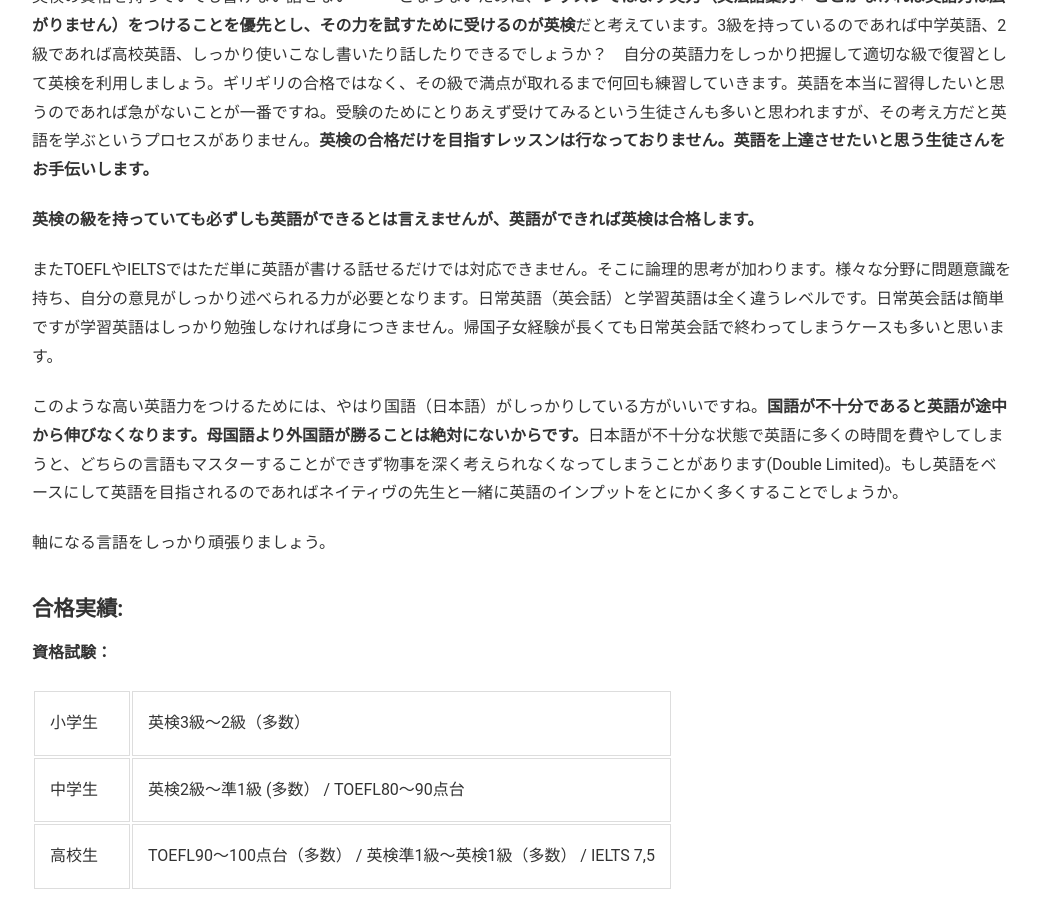
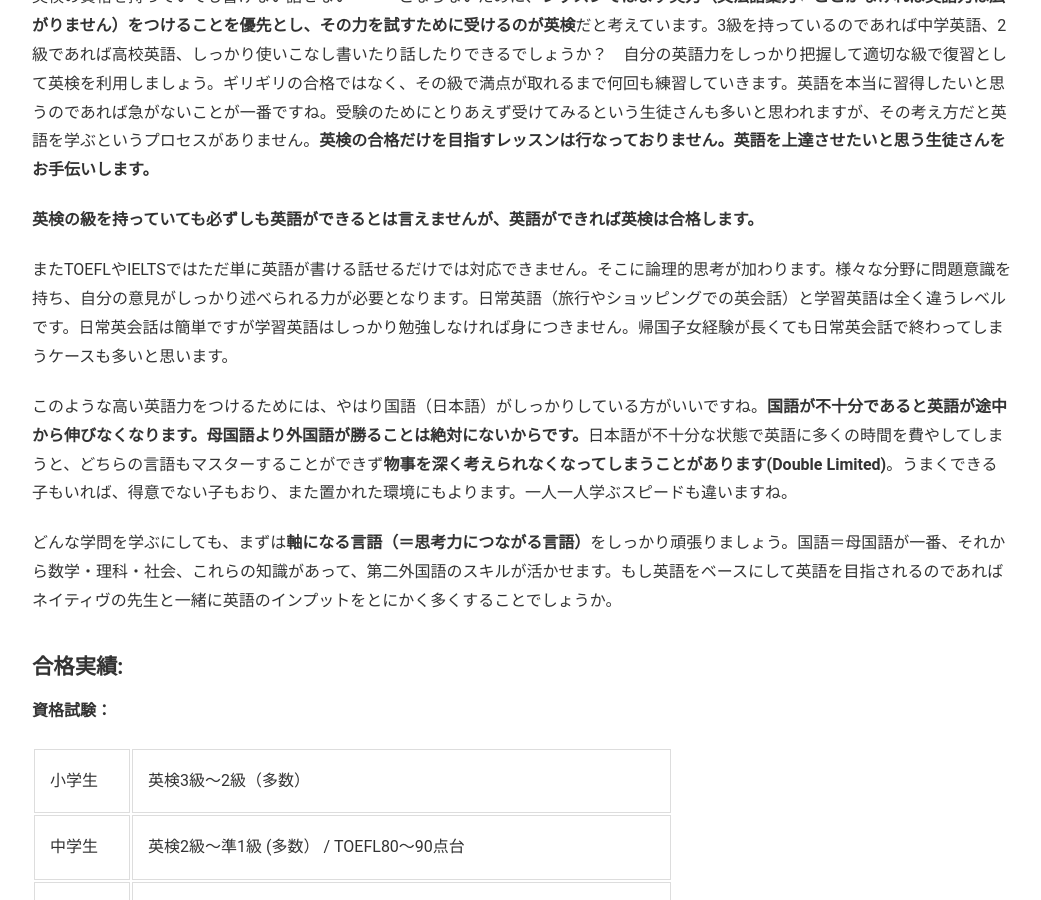
Before and after one commit to phocean/akispace, a Jekyll site: the page built from exam_results.md, in a window 1280 px wide and 900 px high, scrolled down 866 px. Shown: the whole window, without its empty margins (118-1159 px from the left). Built offline with Jekyll 4.4.1, drawn with Linux system fonts in a browser that asks for light colours.

Commit message:
Update exam_results.md

```diff
--- a/exam_results.md
+++ b/exam_results.md
@@ -34,11 +34,11 @@
 
 **英検の級を持っていても必ずしも英語ができるとは言えませんが、英語ができれば英検は合格します。**
 
-またTOEFLやIELTSではただ単に英語が書ける話せるだけでは対応できません。そこに論理的思考が加わります。様々な分野に問題意識を持ち、自分の意見がしっかり述べられる力が必要となります。日常英語（英会話）と学習英語は全く違うレベルです。日常英会話は簡単ですが学習英語はしっかり勉強しなければ身につきません。帰国子女経験が長くても日常英会話で終わってしまうケースも多いと思います。
+またTOEFLやIELTSではただ単に英語が書ける話せるだけでは対応できません。そこに論理的思考が加わります。様々な分野に問題意識を持ち、自分の意見がしっかり述べられる力が必要となります。日常英語（旅行やショッピングでの英会話）と学習英語は全く違うレベルです。日常英会話は簡単ですが学習英語はしっかり勉強しなければ身につきません。帰国子女経験が長くても日常英会話で終わってしまうケースも多いと思います。
 
-このような高い英語力をつけるためには、やはり国語（日本語）がしっかりしている方がいいですね。<strong>国語が不十分であると英語が途中から伸びなくなります。母国語より外国語が勝ることは絶対にないからです。</strong>日本語が不十分な状態で英語に多くの時間を費やしてしまうと、どちらの言語もマスターすることができず物事を深く考えられなくなってしまうことがあります(Double Limited)。もし英語をベースにして英語を目指されるのであればネイティヴの先生と一緒に英語のインプットをとにかく多くすることでしょうか。
+このような高い英語力をつけるためには、やはり国語（日本語）がしっかりしている方がいいですね。<strong>国語が不十分であると英語が途中から伸びなくなります。母国語より外国語が勝ることは絶対にないからです。</strong>日本語が不十分な状態で英語に多くの時間を費やしてしまうと、どちらの言語もマスターすることができず**物事を深く考えられなくなってしまうことがあります(Double Limited)**。うまくできる子もいれば、得意でない子もおり、また置かれた環境にもよります。一人一人学ぶスピードも違いますね。
 
-軸になる言語をしっかり頑張りましょう。
+どんな学問を学ぶにしても、まずは**軸になる言語（＝思考力につながる言語）**をしっかり頑張りましょう。国語＝母国語が一番、それから数学・理科・社会、これらの知識があって、第二外国語のスキルが活かせます。もし英語をベースにして英語を目指されるのであればネイティヴの先生と一緒に英語のインプットをとにかく多くすることでしょうか。
 
 <h4>合格実績:</h4>
 
```
